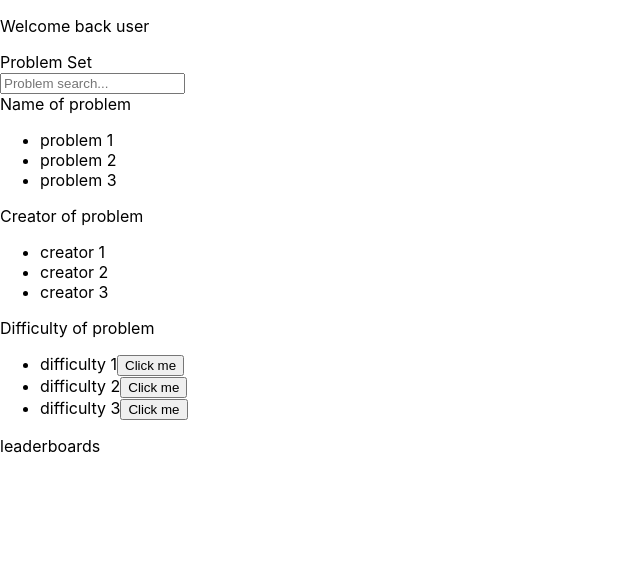
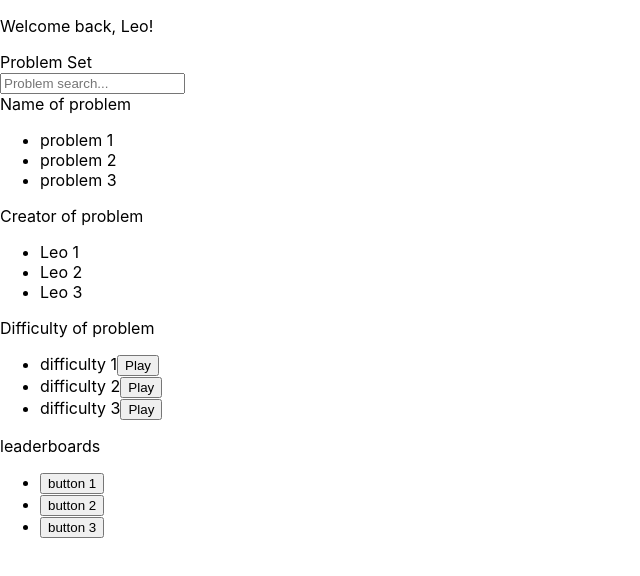
Before and after one commit to sbrugel/Hackathon2024, a React (Create React App) app in the folder client/: page / in a window 1280 px wide. Shown: the top 576 px of the page, without its empty margins (0-640 px from the left). Built offline with nearby package versions, Linux system fonts and the light colour scheme; the HTML template or start-up script is replaced by a standard one.

Commit message:
even more homepage stuff

```diff
--- a/client/src/App.js
+++ b/client/src/App.js
@@ -2,14 +2,14 @@ import './App.css';
 import React, {useState} from 'react'
 
 const problems = ["problem 1", "problem 2", "problem 3"];
-const creators = ["creator 1", "creator 2", "creator 3"];
+const creators = ["Leo 1", "Leo 2", "Leo 3"];
 const difficulty = ["difficulty 1", "difficulty 2", "difficulty 3"];
-
+const leaderboard = ["button 1", "button 2", "button 3"];
 
 function App() {
   return (
     <div classname="homepage">
-      <p>Welcome back user</p>
+      <p>Welcome back, Leo!</p>
       <text>Problem Set</text>
       <div classname="search-bar">
         <input placeholder="Problem search..."></input>
@@ -33,7 +33,7 @@ function App() {
       <div classname="problem-difficulty">Difficulty of problem
         <ul>
           {difficulty.map((difficulty, index) => (
-            <li key={index}>{difficulty}<button onClick={() => handleButtonClick(index)}>Click me</button></li>
+            <li key={index}>{difficulty}<button onClick={() => handleButtonClick(index)}>Play</button></li>
           ))}
 
         </ul>
@@ -43,7 +43,13 @@ function App() {
 
       </div>
       <div classname="problem-leaderboard">leaderboards
-
+        <ul>
+          {leaderboard.map((leaderboard, index) => (
+            <li key={index}>
+              <button onClick={() => handleButtonClick(index)}>{leaderboard}</button>
+              </li>
+          ))}
+        </ul>
       </div>
 
     </div>
```
